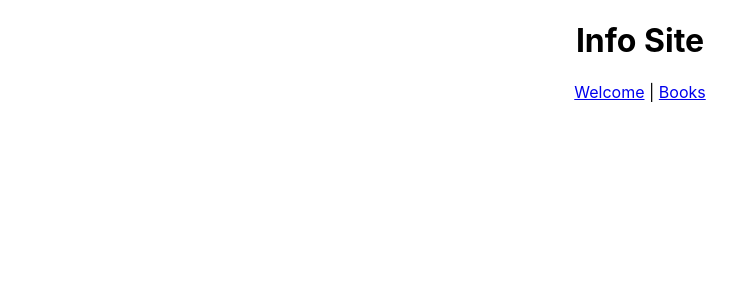
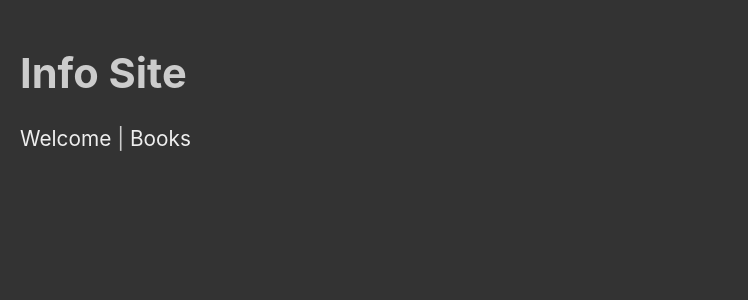
Before and after one commit to bekircbc/api-fronted-cors-nodemon, a React (Vite) app: page / in a window 1280 px wide. Shown: the top 300 px of the page, without its empty margins (0-748 px from the left). Built offline with nearby package versions, Linux system fonts and the light colour scheme.

Commit message:
styling added..

```diff
--- a/src/App.scss
+++ b/src/App.scss
@@ -1,3 +1,58 @@
-.App {
-  text-align: center;
+body {
+	background-color: #333;
+	color: #ccc;
+	padding: 20px;
+	font-size: 1.3rem;
+
+	a {
+		color: #eee;
+		text-decoration: none;
+	}
+
+	a.active {
+		color: yellow;
+	}
+
+	.spinner {
+		color: #aaa;
+		font-size: 3rem;
+		animation: spin infinite 2s linear;
+	}
+
+	@keyframes spin {
+		from {
+			transform: rotate(0deg);
+		}
+
+		to {
+			transform: rotate(360deg);
+		}
+	}
+
+	.books {
+		.book {
+			background-color: #222;
+			margin-bottom: 10px;
+			padding: 20px;
+			display: flex;
+			width: 600px;
+
+			img {
+				height: 160px;
+			}
+
+			.info {
+				margin-left: 10px;
+
+				.title {
+					color: rgb(203, 159, 76);
+				}
+
+				.description {
+					font-style: italic;
+					font-size: 1rem;
+				}
+			}
+		}
+	}
 }
```
